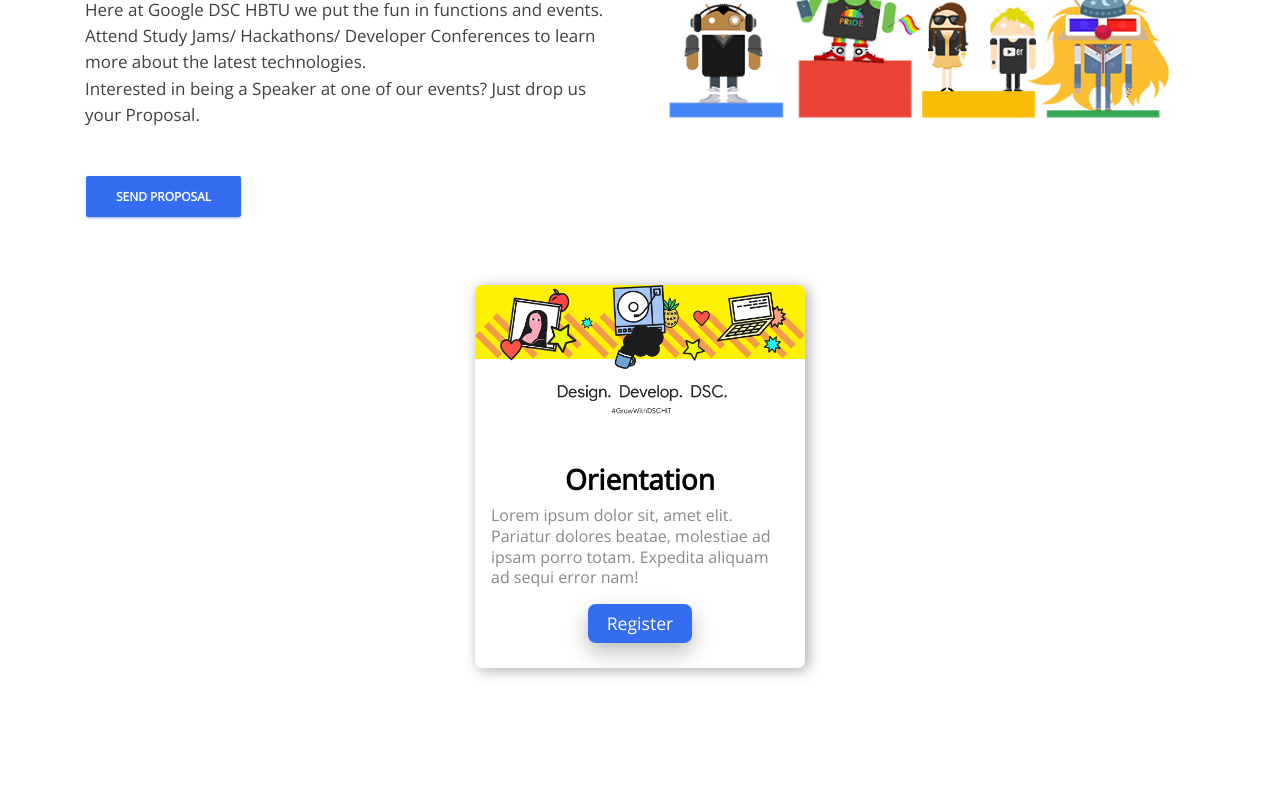
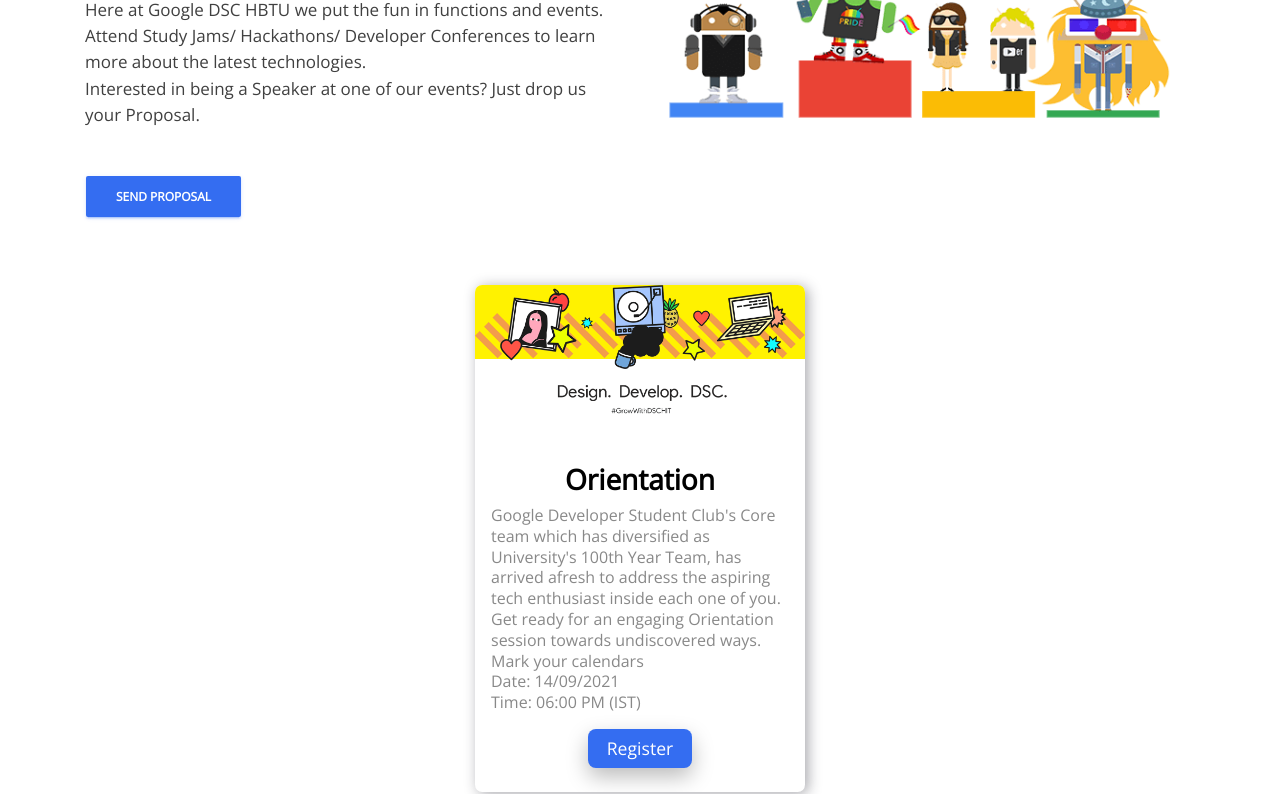
Before and after one commit to Googledschbtu/DSCHBTU, a plain HTML site: page events.html in a window 1280 px wide. Shown: the part 196-990 px from the top of the page. Drawn offline with nearby package versions, Linux system fonts and the light colour scheme.

Commit message:
Update events.html

```diff
--- a/events.html
+++ b/events.html
@@ -86,8 +86,10 @@
           </div>
           <div class="card__content">
             <div class="card__title">Orientation</div>
-            <div class="card__text">Lorem ipsum dolor sit, amet elit. Pariatur dolores beatae, molestiae ad ipsam porro totam. Expedita aliquam ad sequi error nam!</div>
-            <a href="https://gdsc.community.dev/harcourt-butler-technical-university/" class="card__readmore">Register</a>
+            <div class="card__text">Google Developer Student Club's Core team which has diversified as University's 100th Year Team, has arrived afresh to address the aspiring tech enthusiast inside each one of you. Get ready for an engaging Orientation session towards undiscovered ways.
+Mark your calendars<br/>
+Date: 14/09/2021<br/>Time: 06:00 PM (IST)</div>
+            <a href="https://docs.google.com/forms/d/e/1FAIpQLSc6hkJVke1Qby0SlMfAG1_Gh1iPrII4OaeHLeQXNNJ44qvTag/viewform?usp=sf_link" class="card__readmore">Register</a>
           </div>
 
         </div>
```
